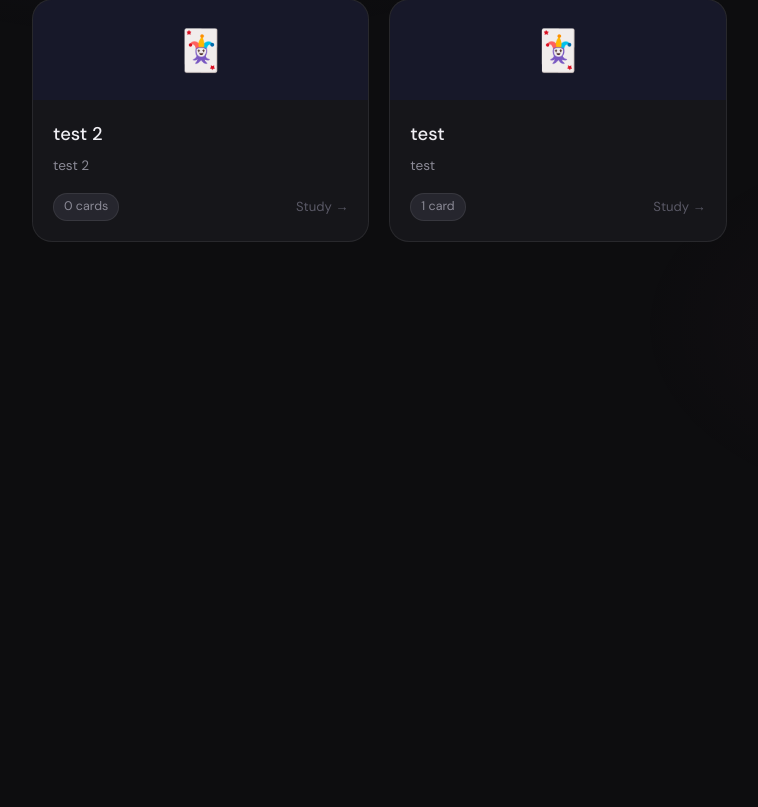
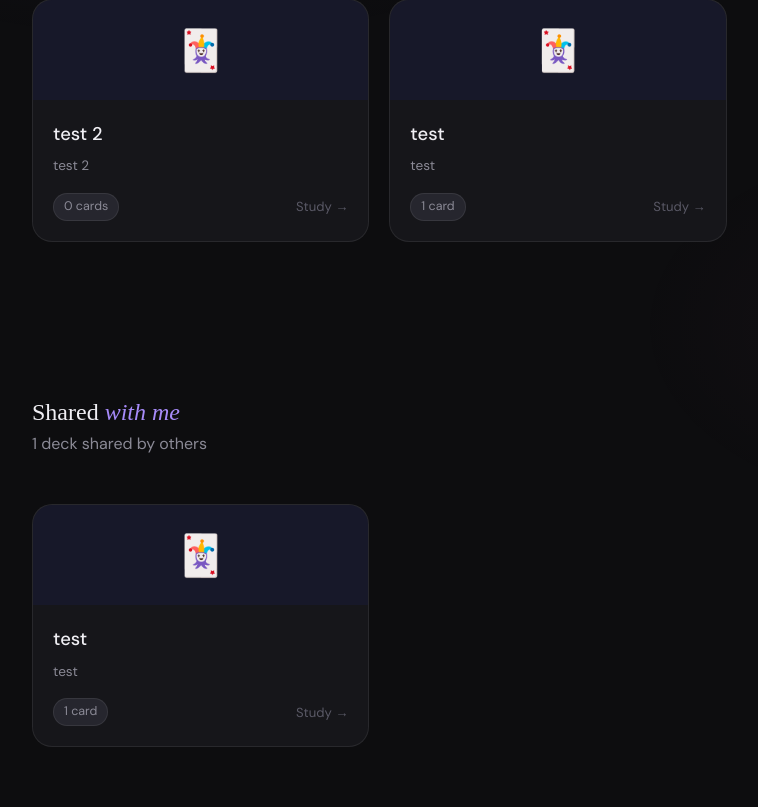
Before and after one commit to anaylo5450/625_GROUP_PROJECT, a Flask app: page /dashboard in a window 1280 px wide. Shown: the part 314-1121 px from the top of the page, without its empty margins (82-840 px from the left). Before the commit the page ends 556 px from the top, so only its background shows below. Run offline with Flask 3, Linux system fonts and the light colour scheme; the visitor is signed in with stand-in values (Sample User, id 1); data comes from the database, SQL or seed files in the repository; tables that the repository leaves empty hold one stand-in row (values such as "Sample post"); some web fonts are replaced.

Commit message:
#48 Share deck directly with another user by username
- database.py: add migrate_shares() creating deck_shares table
  (deck_id, shared_with_user_id, UNIQUE constraint)
- deck_model.py: add get_deck_by_id_for_user (owner OR shared),
  share_deck, unshare_deck, get_shares_for_deck, get_shared_decks
- user_model.py: add get_user_by_username lookup
- deck_controller.py: share/unshare routes; view_deck and study routes
  use get_deck_by_id_for_user so shared users can view and study;
  dashboard passes shared decks to template
- deck_view.html: share form and current-shares list (owner only)
- dashboard.html: Shared with me section below My Decks

```diff
--- a/src/625_GROUP_PROJECT/app.py
+++ b/src/625_GROUP_PROJECT/app.py
@@ -1,5 +1,5 @@
 from flask import Flask
-from models.database import init_db, migrate_decks, migrate_stats
+from models.database import init_db, migrate_decks, migrate_stats, migrate_shares
 from controllers.auth_controller import auth_bp
 from controllers.deck_controller import deck_bp
 from controllers.flashcard_controller import flashcard_bp
@@ -17,6 +17,7 @@ app.register_blueprint(stats_bp)
 init_db()
 migrate_decks()
 migrate_stats()
+migrate_shares()
 
 if __name__ == '__main__':
     app.run(debug=True)
--- a/src/625_GROUP_PROJECT/controllers/deck_controller.py
+++ b/src/625_GROUP_PROJECT/controllers/deck_controller.py
@@ -1,7 +1,10 @@
 from flask import Blueprint, render_template, request, redirect, url_for, session, flash
 from controllers.auth_controller import login_required
-from models.deck_model import get_decks_by_user, get_deck_by_id, create_deck, update_deck, delete_deck
+from models.deck_model import (get_decks_by_user, get_deck_by_id, get_deck_by_id_for_user,
+                               create_deck, update_deck, delete_deck,
+                               share_deck, unshare_deck, get_shares_for_deck, get_shared_decks)
 from models.flashcard_model import get_cards_by_deck
+from models.user_model import get_user_by_username
 
 deck_bp = Blueprint('deck', __name__)
 
@@ -11,8 +14,8 @@ DECK_COLORS = ['#6366f1','#ec4899','#f59e0b','#10b981','#3b82f6','#8b5cf6','#ef4
 @login_required
 def dashboard():
     decks = get_decks_by_user(session['user_id'])
-    #return render_template('dashboard.html', decks=decks, colors=DECK_COLORS)
-    return render_template('dashboard.html', decks=decks)
+    shared = get_shared_decks(session['user_id'])
+    return render_template('dashboard.html', decks=decks, shared=shared)
 
 @deck_bp.route('/deck/create', methods=['GET', 'POST'])
 @login_required
@@ -34,13 +37,53 @@ def create():
 @deck_bp.route('/deck/<int:deck_id>')
 @login_required
 def view_deck(deck_id):
+    deck = get_deck_by_id_for_user(deck_id, session['user_id'])
+    if not deck:
+        flash('Deck not found.', 'error')
+        return redirect(url_for('deck.dashboard'))
+    cards = get_cards_by_deck(deck_id)
+    is_owner = (deck['user_id'] == session['user_id'])
+    shares = get_shares_for_deck(deck_id) if is_owner else []
+    return render_template('deck_view.html', deck=deck, cards=cards,
+                           is_owner=is_owner, shares=shares)
+
+
+@deck_bp.route('/deck/<int:deck_id>/share', methods=['POST'])
+@login_required
+def share(deck_id):
     deck = get_deck_by_id(deck_id, session['user_id'])
     if not deck:
-         flash('Deck not found.', 'error')
-         return redirect(url_for('deck.dashboard'))
-    cards = get_cards_by_deck(deck_id)
-    is_owner = (deck['user_id'] == session['user_id'])
-    return render_template('deck_view.html', deck=deck, cards=cards, is_owner=is_owner)
+        flash('Deck not found.', 'error')
+        return redirect(url_for('deck.dashboard'))
+    username = request.form.get('username', '').strip()
+    if not username:
+        flash('Enter a username to share with.', 'error')
+        return redirect(url_for('deck.view_deck', deck_id=deck_id))
+    if username == session.get('username'):
+        flash('You cannot share a deck with yourself.', 'error')
+        return redirect(url_for('deck.view_deck', deck_id=deck_id))
+    target = get_user_by_username(username)
+    if not target:
+        flash(f'No user found with username "{username}".', 'error')
+        return redirect(url_for('deck.view_deck', deck_id=deck_id))
+    ok, err = share_deck(deck_id, target['id'])
+    if ok:
+        flash(f'Deck shared with {username}.', 'success')
+    else:
+        flash(err, 'error')
+    return redirect(url_for('deck.view_deck', deck_id=deck_id))
+
+
+@deck_bp.route('/deck/<int:deck_id>/unshare/<int:user_id>', methods=['POST'])
+@login_required
+def unshare(deck_id, user_id):
+    deck = get_deck_by_id(deck_id, session['user_id'])
+    if not deck:
+        flash('Deck not found.', 'error')
+        return redirect(url_for('deck.dashboard'))
+    unshare_deck(deck_id, user_id)
+    flash('Share removed.', 'success')
+    return redirect(url_for('deck.view_deck', deck_id=deck_id))
 
 @deck_bp.route('/deck/<int:deck_id>/edit', methods=['GET', 'POST'])
 @login_required
@@ -75,7 +118,7 @@ def delete(deck_id):
 @deck_bp.route('/deck/<int:deck_id>/study')
 @login_required
 def study(deck_id):
-    deck = get_deck_by_id(deck_id, session['user_id'])
+    deck = get_deck_by_id_for_user(deck_id, session['user_id'])
     if not deck:
         flash('Deck not found.', 'error')
         return redirect(url_for('deck.dashboard'))
--- a/src/625_GROUP_PROJECT/models/database.py
+++ b/src/625_GROUP_PROJECT/models/database.py
@@ -64,6 +64,24 @@ def migrate_decks():
     conn.close()
 
 
+def migrate_shares():
+    """Add deck_shares table if it doesn't exist yet."""
+    conn = get_db()
+    conn.executescript('''
+        CREATE TABLE IF NOT EXISTS deck_shares (
+            id INTEGER PRIMARY KEY AUTOINCREMENT,
+            deck_id INTEGER NOT NULL,
+            shared_with_user_id INTEGER NOT NULL,
+            created_at TIMESTAMP DEFAULT CURRENT_TIMESTAMP,
+            UNIQUE(deck_id, shared_with_user_id),
+            FOREIGN KEY (deck_id) REFERENCES decks(id) ON DELETE CASCADE,
+            FOREIGN KEY (shared_with_user_id) REFERENCES users(id) ON DELETE CASCADE
+        );
+    ''')
+    conn.commit()
+    conn.close()
+
+
 def migrate_stats():
     """Add study_sessions table if it doesn't exist yet."""
     conn = get_db()
--- a/src/625_GROUP_PROJECT/models/deck_model.py
+++ b/src/625_GROUP_PROJECT/models/deck_model.py
@@ -46,3 +46,74 @@ def delete_deck(deck_id, user_id):
     conn.execute('DELETE FROM decks WHERE id = ? AND user_id = ?', (deck_id, user_id))
     conn.commit()
     conn.close()
+
+def get_deck_by_id_for_user(deck_id, user_id):
+    """Return a deck if the user owns it or it has been shared with them."""
+    conn = get_db()
+    deck = conn.execute(
+        '''SELECT d.* FROM decks d
+           WHERE d.id = ? AND (
+               d.user_id = ?
+               OR EXISTS (
+                   SELECT 1 FROM deck_shares s
+                   WHERE s.deck_id = d.id AND s.shared_with_user_id = ?
+               )
+           )''',
+        (deck_id, user_id, user_id)
+    ).fetchone()
+    conn.close()
+    return deck
+
+def share_deck(deck_id, shared_with_user_id):
+    """Insert a share record; silently ignores duplicate."""
+    conn = get_db()
+    try:
+        conn.execute(
+            'INSERT INTO deck_shares (deck_id, shared_with_user_id) VALUES (?, ?)',
+            (deck_id, shared_with_user_id)
+        )
+        conn.commit()
+        return True, None
+    except Exception as e:
+        if 'UNIQUE' in str(e):
+            return False, 'Deck already shared with that user'
+        return False, str(e)
+    finally:
+        conn.close()
+
+def unshare_deck(deck_id, shared_with_user_id):
+    conn = get_db()
+    conn.execute(
+        'DELETE FROM deck_shares WHERE deck_id = ? AND shared_with_user_id = ?',
+        (deck_id, shared_with_user_id)
+    )
+    conn.commit()
+    conn.close()
+
+def get_shares_for_deck(deck_id):
+    """Return list of users this deck is shared with."""
+    conn = get_db()
+    rows = conn.execute(
+        '''SELECT u.id, u.username FROM users u
+           JOIN deck_shares s ON s.shared_with_user_id = u.id
+           WHERE s.deck_id = ?
+           ORDER BY s.created_at ASC''',
+        (deck_id,)
+    ).fetchall()
+    conn.close()
+    return [dict(r) for r in rows]
+
+def get_shared_decks(user_id):
+    """Return decks shared with this user (that they do not own)."""
+    conn = get_db()
+    decks = conn.execute(
+        '''SELECT d.*, COUNT(f.id) as card_count FROM decks d
+           JOIN deck_shares s ON s.deck_id = d.id
+           LEFT JOIN flashcards f ON f.deck_id = d.id
+           WHERE s.shared_with_user_id = ?
+           GROUP BY d.id
+           ORDER BY d.updated_at DESC''',
+        (user_id,)
+    ).fetchall()
+    conn.close()
+    return decks
--- a/src/625_GROUP_PROJECT/models/user_model.py
+++ b/src/625_GROUP_PROJECT/models/user_model.py
@@ -29,6 +29,12 @@ def get_user_by_credentials(username, password):
         return user
     return None
 
+def get_user_by_username(username):
+    conn = get_db()
+    user = conn.execute('SELECT * FROM users WHERE username = ?', (username,)).fetchone()
+    conn.close()
+    return user
+
 def get_user_by_id(user_id):
     conn = get_db()
     user = conn.execute('SELECT * FROM users WHERE id = ?', (user_id,)).fetchone()
--- a/src/625_GROUP_PROJECT/views/templates/dashboard.html
+++ b/src/625_GROUP_PROJECT/views/templates/dashboard.html
@@ -41,5 +41,35 @@
       </div>
     {% endif %}
   </div>
+
+  {% if shared %}
+  <div style="margin-top: 48px;">
+    <div class="page-header" style="margin-bottom: 16px;">
+      <div>
+        <h2>Shared <span class="serif-italic">with me</span></h2>
+        <p>{{ shared|length }} deck{{ 's' if shared|length != 1 }} shared by others</p>
+      </div>
+    </div>
+    <div class="decks-grid">
+      {% for deck in shared %}
+      <a href="{{ url_for('deck.view_deck', deck_id=deck['id']) }}" class="deck-card"
+         style="animation-delay: {{ loop.index0 * 0.05 }}s">
+        <div class="deck-card-header" style="background: {{ deck['color'] }}20;">
+          <div class="deck-card-icon" style="color: {{ deck['color'] }}">🃏</div>
+        </div>
+        <div class="deck-card-body">
+          <div class="deck-card-title">{{ deck['title'] }}</div>
+          <div class="deck-card-desc">{{ deck['description'] or 'No description' }}</div>
+          <div class="deck-card-meta">
+            <span class="card-count-badge">{{ deck['card_count'] }} card{{ 's' if deck['card_count'] != 1 }}</span>
+            <span>Study →</span>
+          </div>
+        </div>
+      </a>
+      {% endfor %}
+    </div>
+  </div>
+  {% endif %}
+
 </div>
 {% endblock %}
```
Also changed, not shown: src/625_GROUP_PROJECT/views/templates/deck_view.html (+32 -0 lines).
